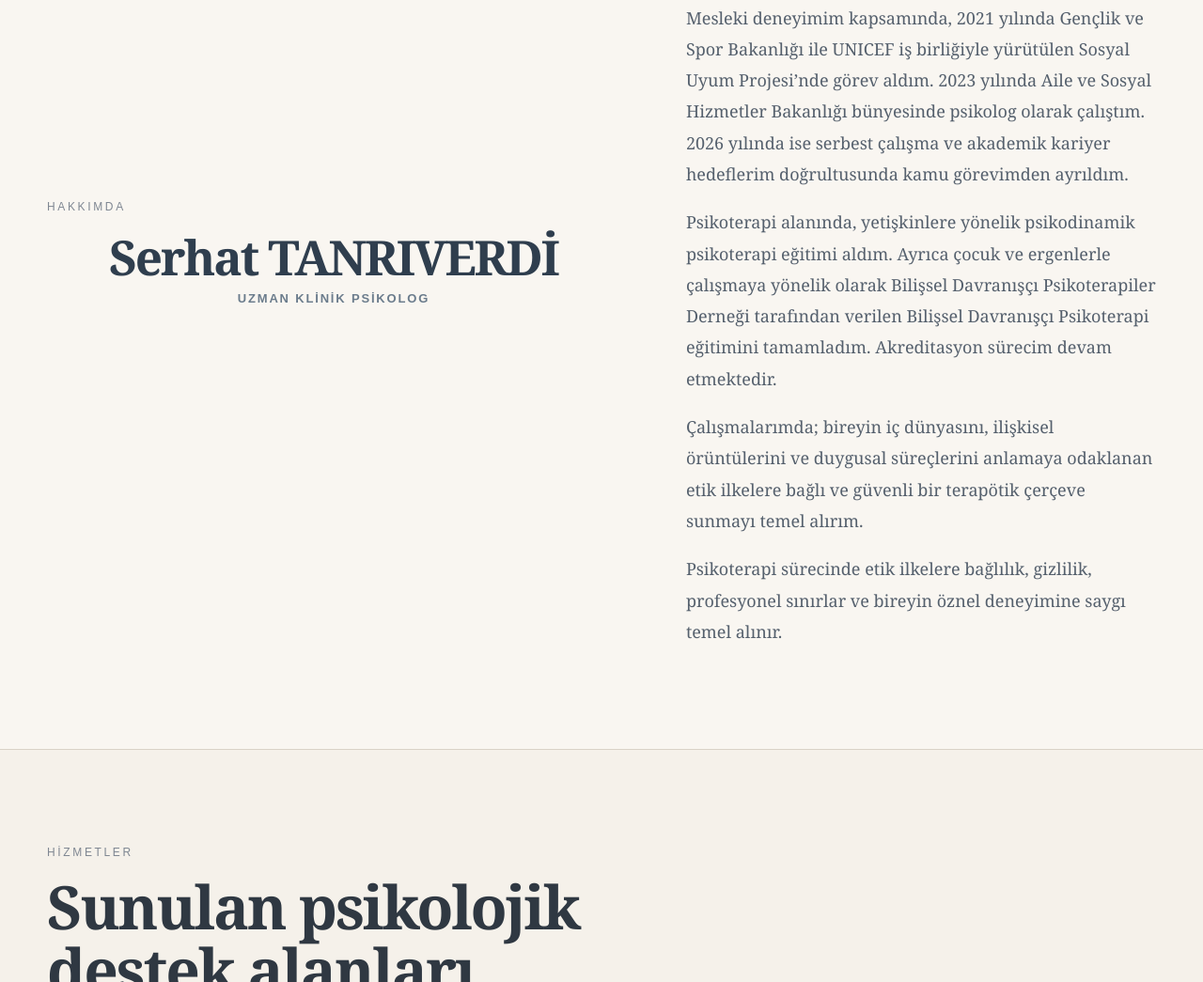
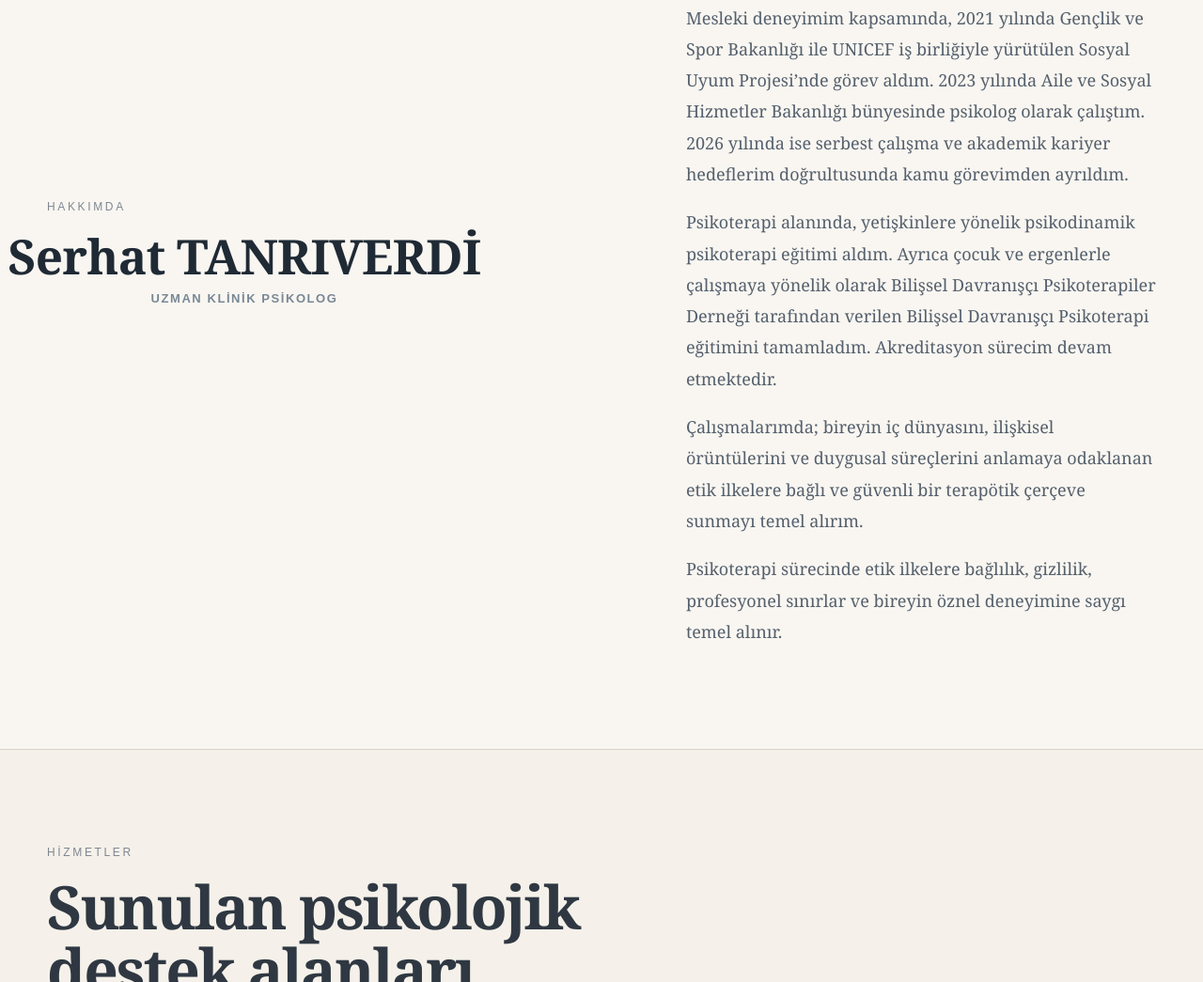
Before and after one commit to StevenSerrard/serhattanriverdi-site, a plain HTML site: page index.html in a window 1280 px wide. Shown: the part 1410-2455 px from the top of the page at 94% size. Drawn offline with Linux system fonts and the light colour scheme.

Commit message:
Update style.css

```diff
--- a/style.css
+++ b/style.css
@@ -331,36 +331,32 @@ textarea { resize: vertical; }
 }
 .about-title {
   text-align: center;
-  margin-top: 0;
-  font-size: clamp(34px, 4vw, 52px);
-  line-height: 1.1;
+  max-width: 420px;
+  margin: 0 auto;
+  display: flex;
+  flex-direction: column;
+  align-items: center;
 }
 
-.about-title {
-  display: flex;
-  flex-direction: column; /* alt alta */
-  align-items: center;
-  text-align: center;
-  margin-top: 0;
+.about-title .name {
+  font-size: clamp(36px, 4vw, 54px);
+  font-weight: 700;
+  color: #1f2a35;
+  letter-spacing: -0.015em;
+  line-height: 1.05;
+  white-space: nowrap;
+  text-rendering: geometricPrecision;
+  -webkit-font-smoothing: antialiased;
 }
 
-/* İSİM (üst satır) */
-.about-title .name {
-  font-size: clamp(34px, 4vw, 52px);
-  font-weight: 600;
-  line-height: 1.1;
-  color: #2f3e4e; /* 👈 senin görseldeki mavi-gri ton */
-  white-space: nowrap; /* satır kırılmasını engeller */
-}
-
-/* ÜNVAN (alt satır) */
 .about-title .title {
   margin-top: 10px;
   font-size: 13px;
-  letter-spacing: 0.14em;
+  letter-spacing: 0.12em;
   text-transform: uppercase;
   font-family: Arial, Helvetica, sans-serif;
-  color: #6b7c8c; /* 👈 daha açık ton */
+  color: #6b7c8c;
+  opacity: 0.9;
 }
 .about-grid {
   display: grid;
```
